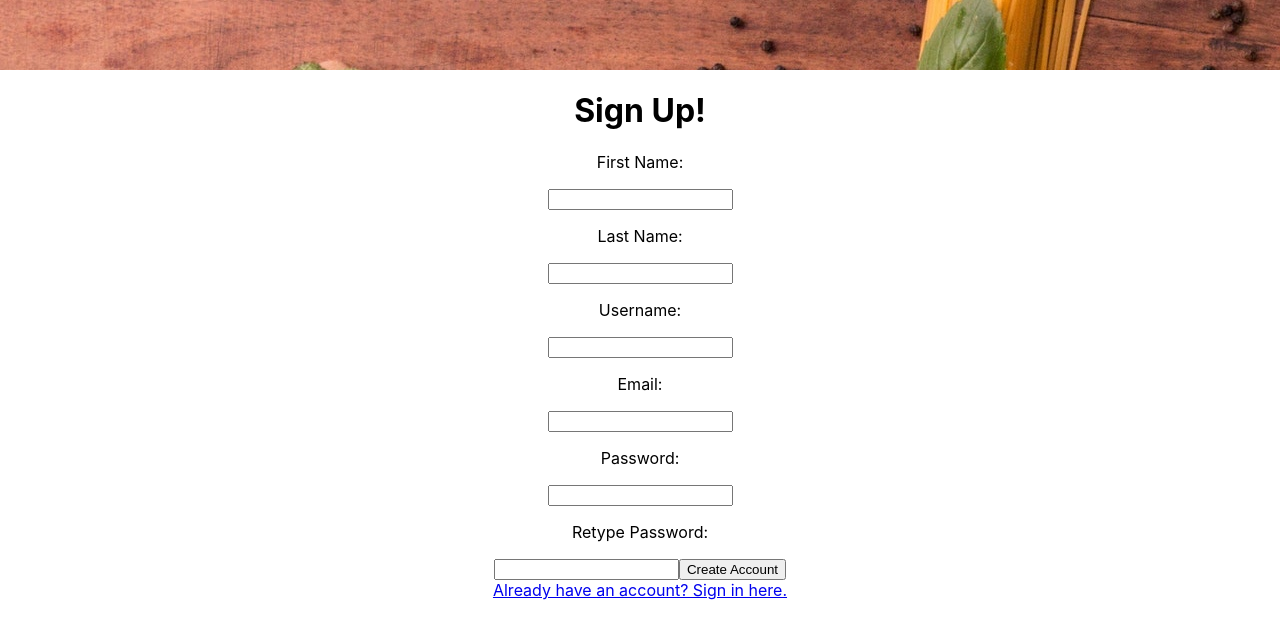
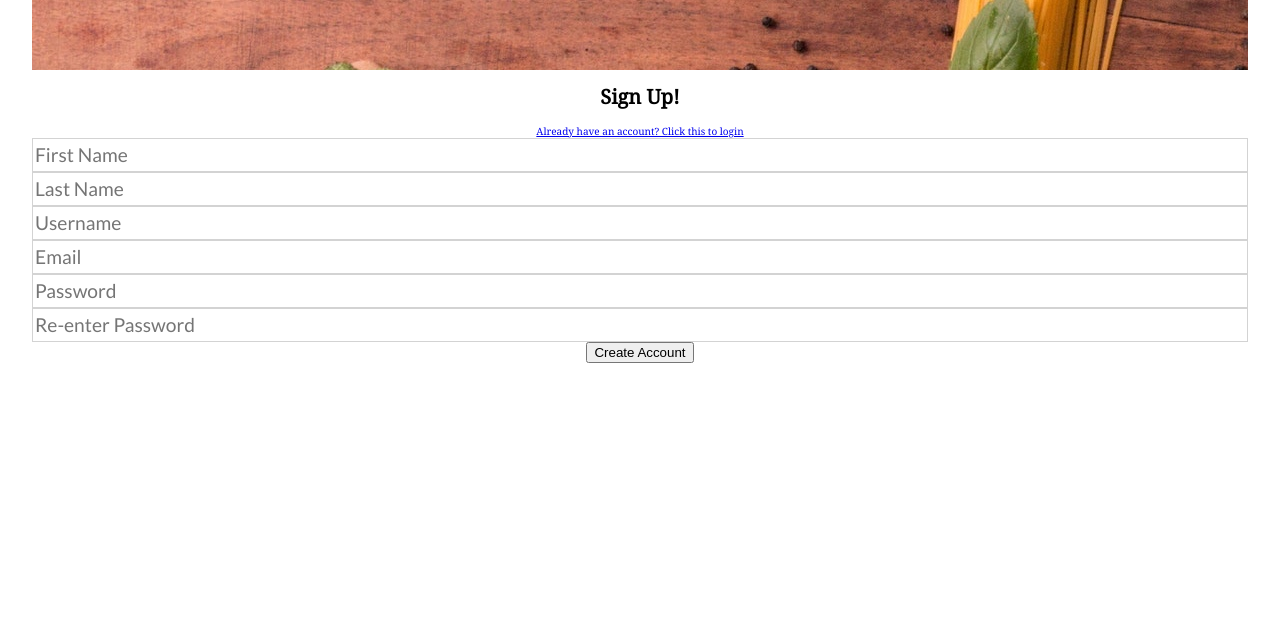
Before and after one commit to BloomTech-Labs/Labs8-Cookbook, a React (Create React App) app in the folder cookbook/: page /signup in a window 1280 px wide. Shown: the top 638 px of the page. Built offline with nearby package versions, Linux system fonts and the light colour scheme.

Commit message:
initialize styling for Signup
Create mixins.less, add fonts to public html, set app text size to 62.5% for use with rem

```diff
--- a/cookbook/public/index.html
+++ b/cookbook/public/index.html
@@ -19,6 +19,7 @@
       work correctly both with client-side routing and a non-root public URL.
       Learn how to configure a non-root public URL by running `npm run build`.
     -->
+    <link href="https://fonts.googleapis.com/css?family=Lato|Noto+Serif" rel="stylesheet">
     <title>React App</title>
   </head>
   <body>
--- a/cookbook/src/Components/Signin.js
+++ b/cookbook/src/Components/Signin.js
@@ -25,6 +25,7 @@ class Signin extends Component {
                     <div className='usernameDiv'>
                         <label className='usernameLabel'>Username: </label>
                         <input className='usernameInput'
+                            placeholder='Username'
                             value={this.state.username}
                             onChange={this.handleInputChange}
                             name='username'
@@ -35,6 +36,7 @@ class Signin extends Component {
                     <div className='passwordDiv'>
                         <label className='passwordLabel'>Password: </label>
                         <input className='passwordInput'
+                            placeholder='Password'
                             value={this.state.password}
                             onChange={this.handleInputChange}
                             name='password'
@@ -43,7 +45,7 @@ class Signin extends Component {
                     </div>
 
                     <Link to='/'>
-                        <button className='loginButton' type='submit'>Log In</button>
+                        <button className='loginButton' type='submit'>Log in</button>
                     </Link>
 
                 </form>
--- a/cookbook/src/Components/Signup.js
+++ b/cookbook/src/Components/Signup.js
@@ -23,27 +23,57 @@ class Signup extends Component {
 
     render() {
         return (
-            <div className='signUp'>
+            <div className='signupPage'>
                 <Header />
                 <h1>Sign Up!</h1>
-                <form>
-                    <p>First Name:</p>
-                    <input type='text' name='firstName' value={this.state.firstname} onChange={this.updateInputChange}/>
-                    <p>Last Name:</p>
-                    <input type='text' name='lastName' value={this.state.lastName} onChange={this.updateInputChange}/>
-                    <p>Username:</p>
-                    <input type='text' name='username' value={this.state.Username} onChange={this.updateInputChange}/>
-                    <p>Email:</p>
-                    <input type='text' name='email' value={this.state.email} onChange={this.updateInputChange}/>
-                    <p>Password:</p>
-                    <input type='text' name='password1' value={this.state.password1} onChange={this.updateInputChange}/>
-                    <p>Retype Password:</p>
-                    <input type='text' name='password2' value={this.state.password2} onChange={this.updateInputChange}/>
+                <Link className='signinLink' to='/signin'>Already have an account? Click this to login</Link>
+                <form className='signupForm'>
+                    <input
+                        placeholder='First Name'
+                        type='text'
+                        name='firstName'
+                        value={this.state.firstname}
+                        onChange={this.updateInputChange}
+                    />
+                    <input
+                        placeholder='Last Name'
+                        type='text'
+                        name='lastName'
+                        value={this.state.lastName}
+                        onChange={this.updateInputChange}
+                    />
+                    <input
+                        placeholder='Username'
+                        type='text'
+                        name='username'
+                        value={this.state.Username}
+                        onChange={this.updateInputChange}
+                    />
+                    <input
+                        placeholder='Email'
+                        type='text'
+                        name='email'
+                        value={this.state.email}
+                        onChange={this.updateInputChange}
+                    />
+                    <input
+                        placeholder='Password'
+                        type='text'
+                        name='password1'
+                        value={this.state.password1}
+                        onChange={this.updateInputChange}
+                    />
+                    <input
+                        placeholder='Re-enter Password'
+                        type='text'
+                        name='password2'
+                        value={this.state.password2}
+                        onChange={this.updateInputChange}
+                    />
                     <Link to='/'>
                         <button>Create Account</button>
                     </Link>
                 </form>
-                <Link className='signinLink' to='/signin'>Already have an account? Sign in here.</Link>
             </div>
          );
     }
--- a/cookbook/src/Styles/css/index.css
+++ b/cookbook/src/Styles/css/index.css
@@ -3,6 +3,7 @@
   display: flex;
   justify-content: center;
   width: 100%;
+  font-size: 62.5%;
 }
 .header {
   width: 100%;
@@ -12,6 +13,17 @@
 .containerLP {
   border: 1px solid red;
 }
-.signUp {
-  width: 100%;
+.signupPage {
+  width: 95%;
+  font-family: 'Noto Serif', serif;
 }
+.signupForm {
+  display: flex;
+  flex-flow: column;
+}
+input {
+  font-family: 'Lato', sans-serif;
+  font-size: 1.2rem;
+  height: 30px;
+  border: 1px solid lightgrey;
+}
--- a/cookbook/src/Styles/less/app.less
+++ b/cookbook/src/Styles/less/app.less
@@ -3,4 +3,6 @@
     display: flex;
     justify-content: center;
     width: 100%;
+
+    font-size: 62.5%;
 }
--- a/cookbook/src/Styles/less/index.less
+++ b/cookbook/src/Styles/less/index.less
@@ -1,4 +1,6 @@
 @import 'variables.less';
+
+@import 'mixins.less';
 
 @import 'app.less';
 
--- /dev/null
+++ b/cookbook/src/Styles/less/mixins.less
@@ -0,0 +1,8 @@
+#cookbook-namespace() {
+    .form-input {
+        font-family: @secondary-font;
+        font-size: 1.2rem;
+        height: 30px;
+        border: 1px solid lightgrey;
+    }
+}
--- a/cookbook/src/Styles/less/signup.less
+++ b/cookbook/src/Styles/less/signup.less
@@ -1,3 +1,13 @@
-.signUp {
-    width: 100%;
+.signupPage {
+    width: 95%;
+    font-family: @primary-font;
 }
+
+.signupForm {
+    display: flex;
+    flex-flow: column;
+}
+
+input {
+    #cookbook-namespace > .form-input;
+}
--- a/cookbook/src/Styles/less/variables.less
+++ b/cookbook/src/Styles/less/variables.less
@@ -10,3 +10,9 @@
 @CBorange: #ff8c00;
 
 @CBpurple: #42323c;
+
+
+// Fonts
+
+@primary-font: ~"'Noto Serif', serif";
+@secondary-font: ~"'Lato', sans-serif";
```
